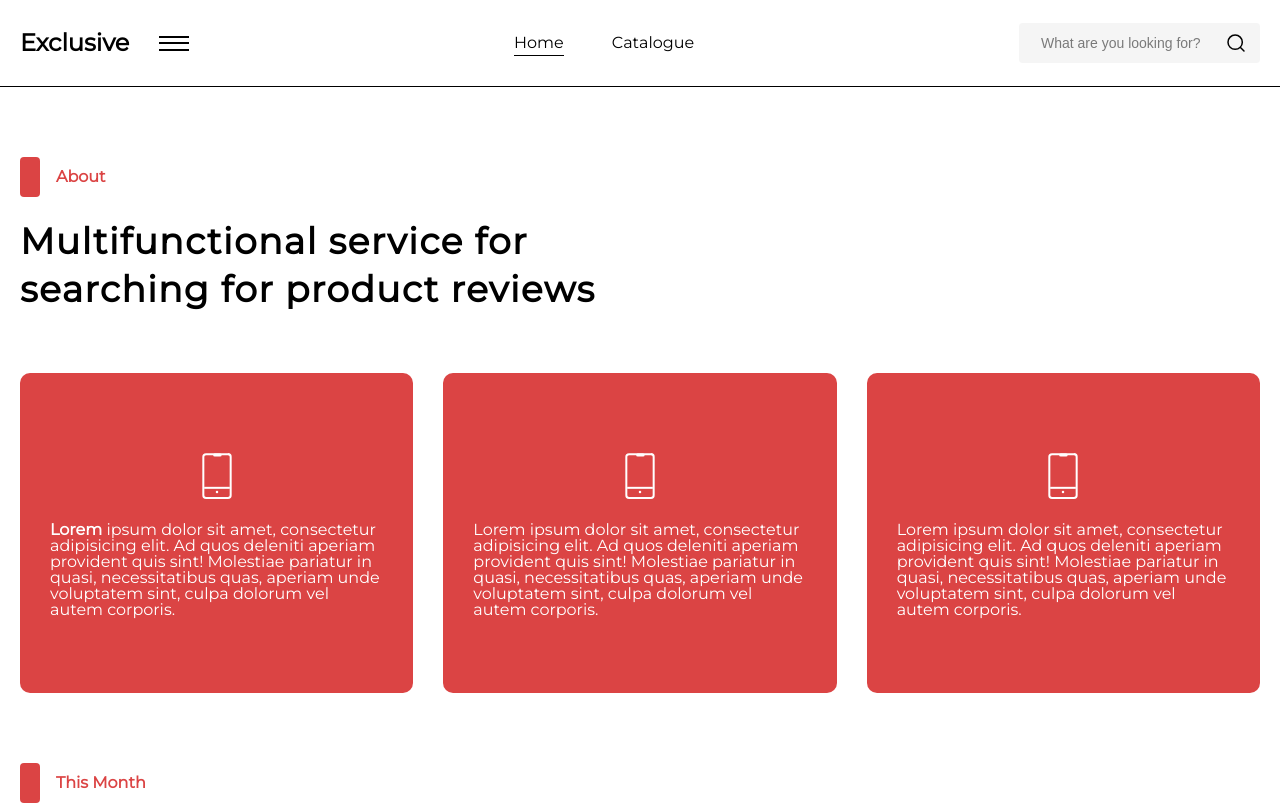
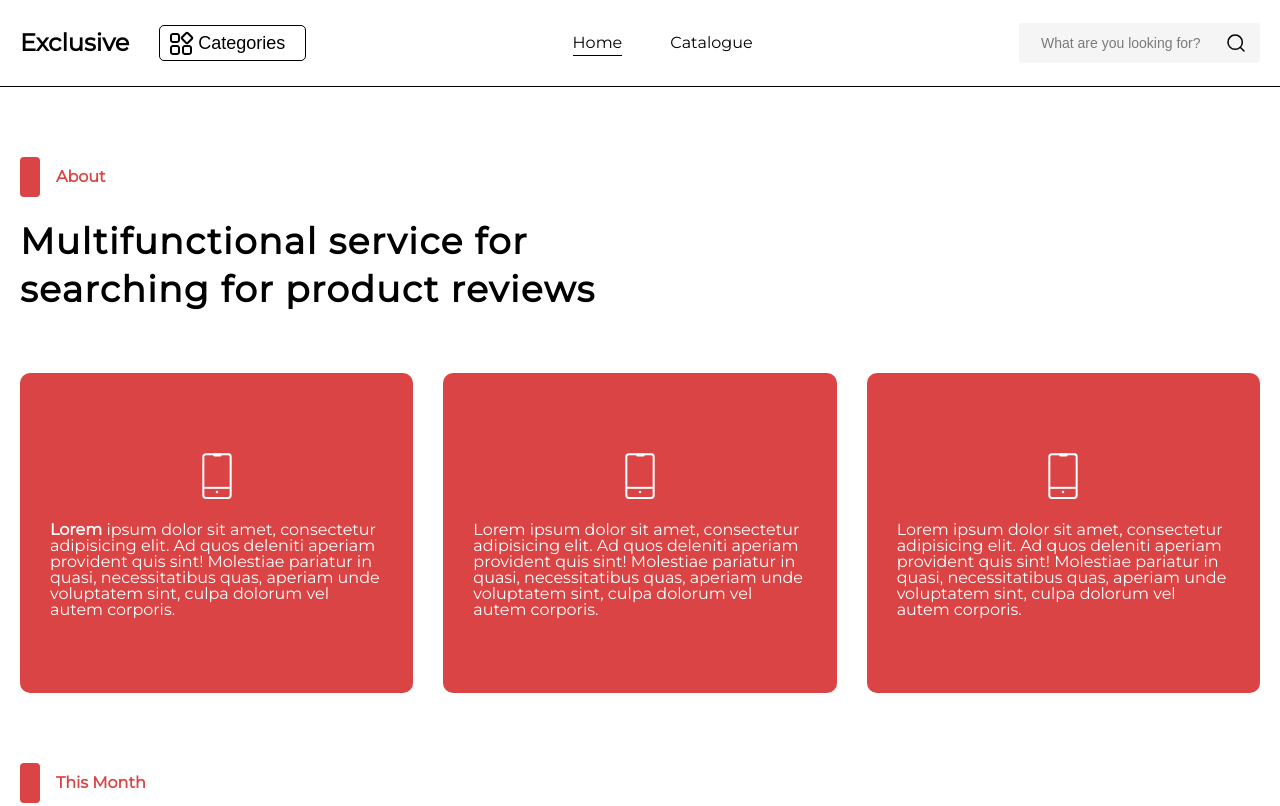
Before and after one commit to bodnn02/Agregator, a plain HTML site: page index.html in a window 1280 px wide. Shown: the top 806 px of the page. Drawn offline with Linux system fonts and the light colour scheme.

Commit message:
modified:   catalogue.html 	modified:   css/style.css 	new file:   img/catalogue.svg 	modified:   index.html 	modified:   product.html 	modified:   search.html

```diff
--- a/css/style.css
+++ b/css/style.css
@@ -439,50 +439,28 @@ main > .container {
     color: inherit;
 }
 .categories-btn {
-    width: 30px;
-    height: 15px;
+    padding: 8px 20px;
+    padding-left: 38px;
 
+    display: flex;
+    align-items: center;
+
+    background-image: url(../img/catalogue.svg);
+    background-position: 10px center;
+    background-repeat: no-repeat;
+    background-size: 24px 24px;
     background-color: transparent;
-    border: none;
+    border: 1px solid #000;
+    border-radius: 5px;
+
+    font-size: 18px;
+    line-height: 18px;
+    font-weight: 400;
+    color: #000;
 
     position: relative;
     cursor: pointer;
-  }
-
-  .categories-btn span {
-    position: absolute;
-    width: 100%;
-    height: 2px;
-    left: 0;
-    background-color: #000;
-
-    transition: linear .2s;
-  }
-
-  .categories-btn span:nth-child(1) {
-    top: 0;
-  }
-
-  .categories-btn span:nth-child(2) {
-    top: calc(50% - 1px);
-  }
-
-  .categories-btn span:nth-child(3) {
-    bottom: 0;
-  }
-
-  .categories-btn.active span:nth-child(1) {
-    transform: rotate(45deg);
-  }
-
-  .categories-btn.active span:nth-child(2) {
-    transform: rotate(-45deg);
-    top: calc(50% - 6px);
-  }
-
-  .categories-btn.active span:nth-child(3) {
-    display: none;
-  }
+}
 
 /* Header sub-menu *Stop* */
 
--- a/index.html
+++ b/index.html
@@ -14,11 +14,7 @@
         <div class="container">
             <div class="header-wrapper">
                 <a class="logo" href="">Exclusive</a>
-                <button class="categories-btn">
-                    <span></span>
-                    <span></span>
-                    <span></span>
-                </button>
+                <button class="categories-btn">Categories</button>
             </div>
             <nav class="header-nav">
                 <a class="header-nav__item selected" href="">Home</a>
```
Also changed, not shown: catalogue.html (+1 -5 lines), product.html (+1 -5 lines), search.html (+1 -5 lines), img/catalogue.svg (added).
